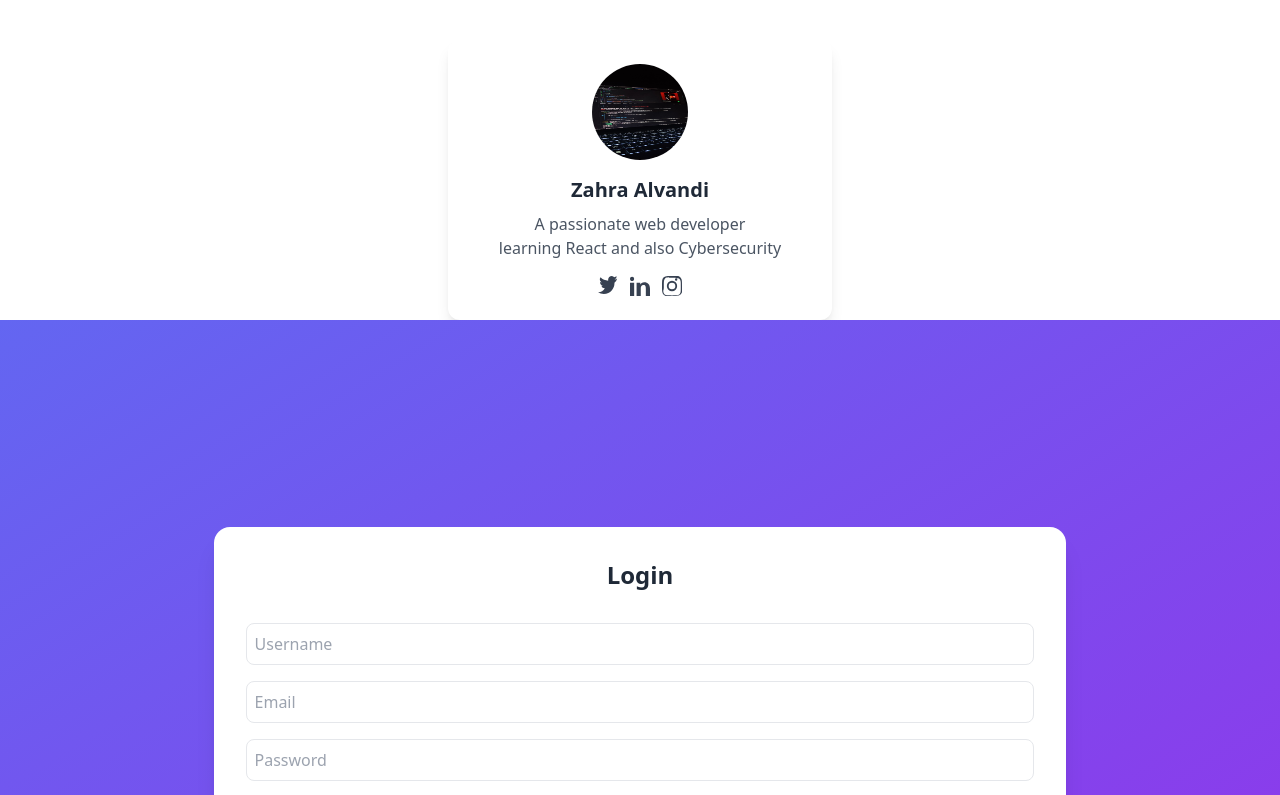
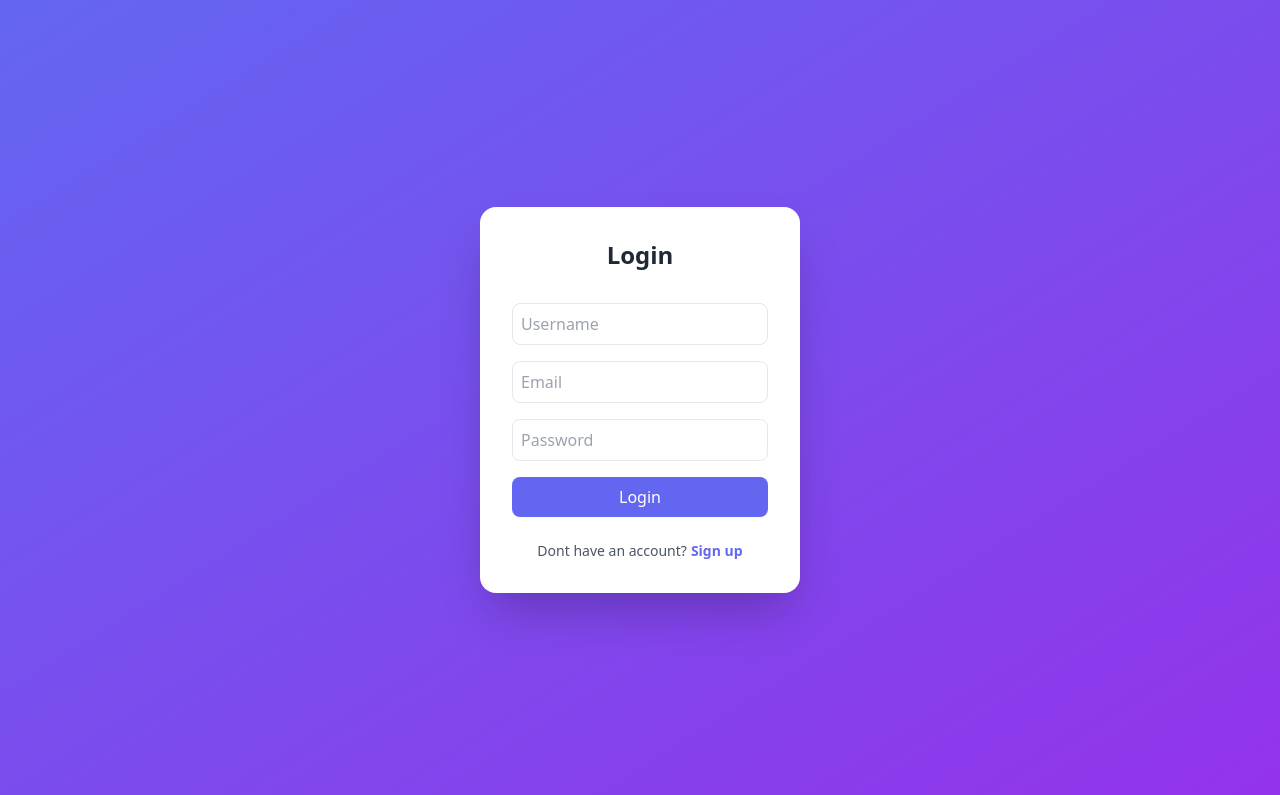
Before and after one commit to zahra-alvandi/react-tailwind, a React (Create React App) app: page / in a window 1280 px wide. Shown: the top 795 px of the page. Built offline with nearby package versions, Linux system fonts and the light colour scheme.

Commit message:
adding animation, failed

```diff
--- a/src/App.jsx
+++ b/src/App.jsx
@@ -7,7 +7,7 @@ import AuthForm from './AuthForm/authForm';
 function App() {
   return (
    <div>
-        <ProfileCard></ProfileCard>
+        {/* <ProfileCard></ProfileCard> */}
         {/* <Naav></Naav> */}
         <AuthForm></AuthForm>
    </div>
--- a/src/AuthForm/authForm.jsx
+++ b/src/AuthForm/authForm.jsx
@@ -1,11 +1,12 @@
 import { useState } from 'react'
 import './AuthForm.css'
+import { motion } from 'framer-motion';
 
 export default function AuthForm() {
     const [isLogin, setIsLogin] = useState(true);
     return(
         <div className='min-h-screen flex items-center justify-center bg-gradient-to-br from-indigo-500 to-purple-600'>
-            <div className='bg-white p-8 rounded-2xl shadow-xl transition-all duration-500'>
+            <div className='bg-white p-8 rounded-2xl shadow-2xl w-80 transition-all duration-500'>
                 <h2 className='text-2xl font-bold text-center text-gray-800 mb-6'>
                     {isLogin ? "Login" : "Creat Account"}
                 </h2>
@@ -25,7 +26,7 @@ export default function AuthForm() {
 
                 <p className='text-sm text-center text-gray-600 mt-4'>
                     {isLogin ? "Dont have an account?" : "Already have an account?"}
-                    <button onClick={() => setIsLogin(!isLogin)} className=''>
+                    <button onClick={() => setIsLogin(!isLogin)} className='text-indigo-500 font-semibold ml-1 hover:underline'>
                     {isLogin ? "Sign up" : "Login"}
                     </button>
                 </p>
@@ -33,3 +34,105 @@ export default function AuthForm() {
         </div>
     )
 }
+
+// import React, { useState } from "react";
+// import { motion, AnimatePresence } from "framer-motion";
+
+// const AuthForm = () => {
+//   const [isLogin, setIsLogin] = useState(true);
+
+//   return (
+//     <div className="min-h-screen flex items-center justify-center bg-gradient-to-br from-indigo-500 to-purple-600">
+//       <div className="bg-white p-8 rounded-2xl shadow-2xl w-80 overflow-hidden">
+//         <AnimatePresence mode="wait">
+//           {isLogin ? (
+//             <motion.div
+//               key="login"
+//               initial={{ opacity: 0, x: 50 }}
+//               animate={{ opacity: 1, x: 0 }}
+//               exit={{ opacity: 0, x: -50 }}
+//               transition={{ duration: 0.4 }}
+//             >
+//               <h2 className="text-2xl font-bold text-center text-gray-800 mb-6">
+//                 Login
+//               </h2>
+//               <form className="space-y-4">
+//                 <input
+//                   type="email"
+//                   placeholder="Email"
+//                   className="w-full p-2 border rounded-lg focus:outline-none focus:ring-2 focus:ring-indigo-400"
+//                 />
+//                 <input
+//                   type="password"
+//                   placeholder="Password"
+//                   className="w-full p-2 border rounded-lg focus:outline-none focus:ring-2 focus:ring-indigo-400"
+//                 />
+//                 <button
+//                   type="submit"
+//                   className="w-full bg-indigo-500 text-white py-2 rounded-lg hover:bg-indigo-600 transition"
+//                 >
+//                   Login
+//                 </button>
+//               </form>
+//               <p className="text-sm text-center text-gray-600 mt-4">
+//                 Don't have an account?
+//                 <button
+//                   onClick={() => setIsLogin(false)}
+//                   className="text-indigo-500 font-semibold ml-1 hover:underline"
+//                 >
+//                   Sign up
+//                 </button>
+//               </p>
+//             </motion.div>
+//           ) : (
+//             <motion.div
+//               key="register"
+//               initial={{ opacity: 0, x: -50 }}
+//               animate={{ opacity: 1, x: 0 }}
+//               exit={{ opacity: 0, x: 50 }}
+//               transition={{ duration: 0.4 }}
+//             >
+//               <h2 className="text-2xl font-bold text-center text-gray-800 mb-6">
+//                 Create Account
+//               </h2>
+//               <form className="space-y-4">
+//                 <input
+//                   type="text"
+//                   placeholder="Username"
+//                   className="w-full p-2 border rounded-lg focus:outline-none focus:ring-2 focus:ring-indigo-400"
+//                 />
+//                 <input
+//                   type="email"
+//                   placeholder="Email"
+//                   className="w-full p-2 border rounded-lg focus:outline-none focus:ring-2 focus:ring-indigo-400"
+//                 />
+//                 <input
+//                   type="password"
+//                   placeholder="Password"
+//                   className="w-full p-2 border rounded-lg focus:outline-none focus:ring-2 focus:ring-indigo-400"
+//                 />
+//                 <button
+//                   type="submit"
+//                   className="w-full bg-purple-500 text-white py-2 rounded-lg hover:bg-purple-600 transition"
+//                 >
+//                   Sign Up
+//                 </button>
+//               </form>
+//               <p className="text-sm text-center text-gray-600 mt-4">
+//                 Already have an account?
+//                 <button
+//                   onClick={() => setIsLogin(true)}
+//                   className="text-purple-500 font-semibold ml-1 hover:underline"
+//                 >
+//                   Login
+//                 </button>
+//               </p>
+//             </motion.div>
+//           )}
+//         </AnimatePresence>
+//       </div>
+//     </div>
+//   );
+// };
+
+// export default AuthForm;
```
